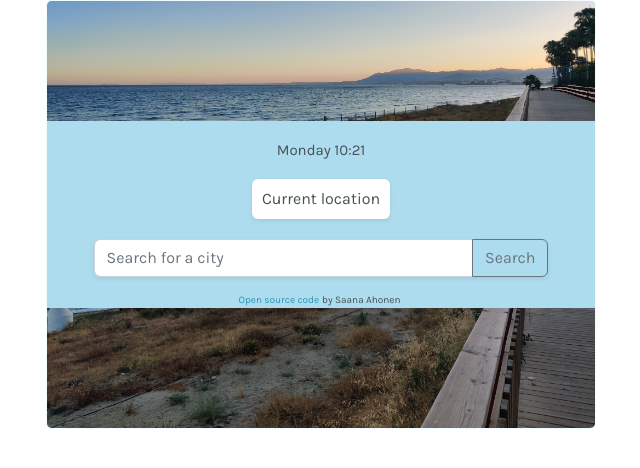
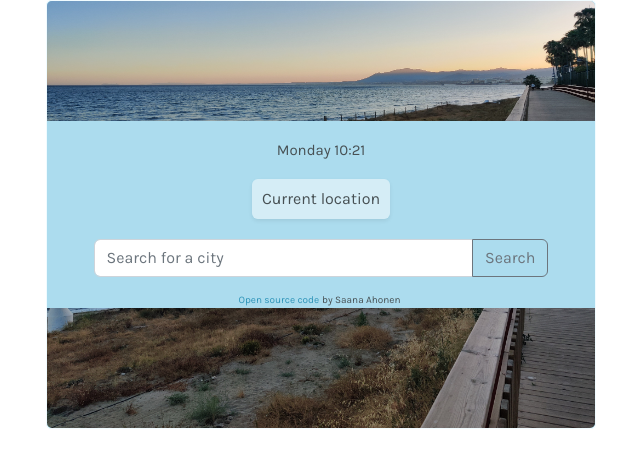
Before and after one commit to sapsu/weather-app-react-project, a React (Create React App) app: page / in a window 1280 px wide. Shown: the top 468 px of the page, without its empty margins (319-959 px from the left). Built offline with nearby package versions, Linux system fonts and the light colour scheme.

Commit message:
updated css on location button and search input group

```diff
--- a/src/Location.css
+++ b/src/Location.css
@@ -2,7 +2,7 @@ button {
   display: block;
   margin: 20px auto;
   color: #475053;
-  background-color: white;
+  background-color: rgba(255, 255, 255, 0.5);
   border-radius: 5px;
   border-style: none;
   padding: 8px 10px;
--- a/src/Search.js
+++ b/src/Search.js
@@ -30,7 +30,7 @@ export default function Search() {
   return (
     <div className="Search">
       <form
-        className="input-group mb-3 shadow-sm rounded"
+        className="input-group mb-3 rounded"
         id="city-search-form"
         onSubmit={handleSubmit}
       >
```
